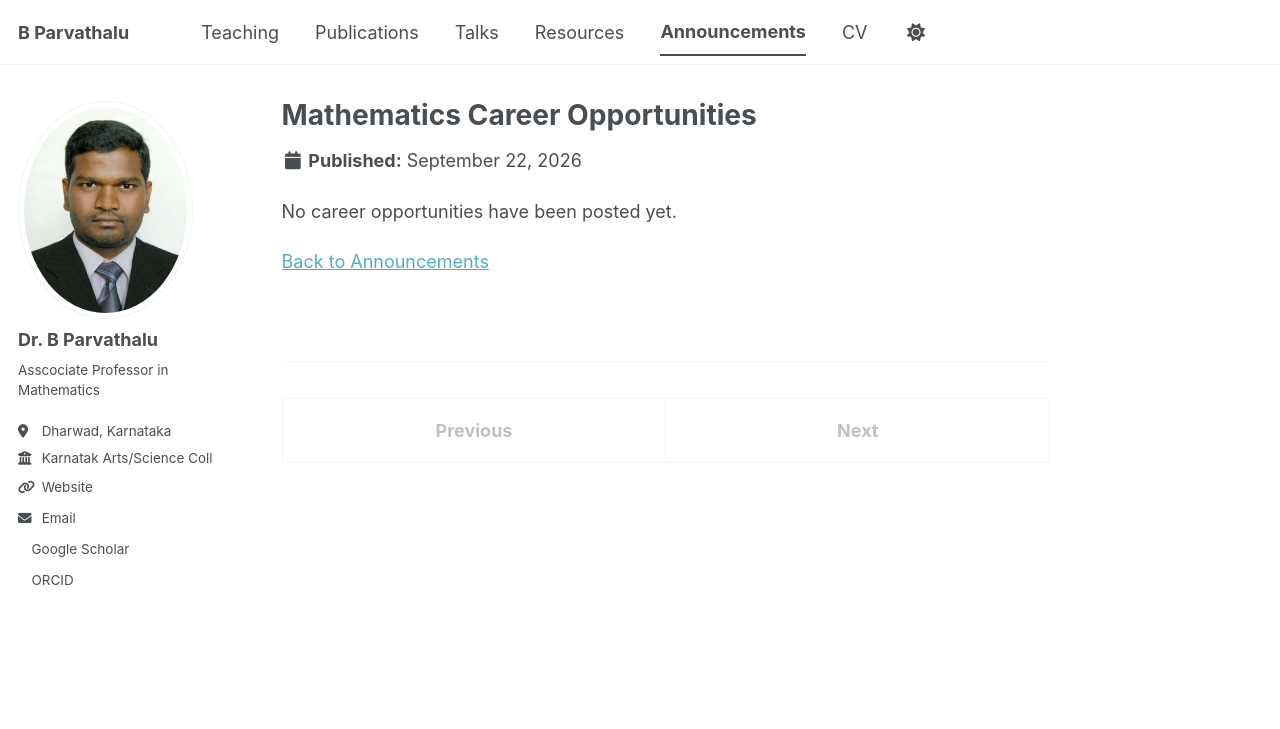
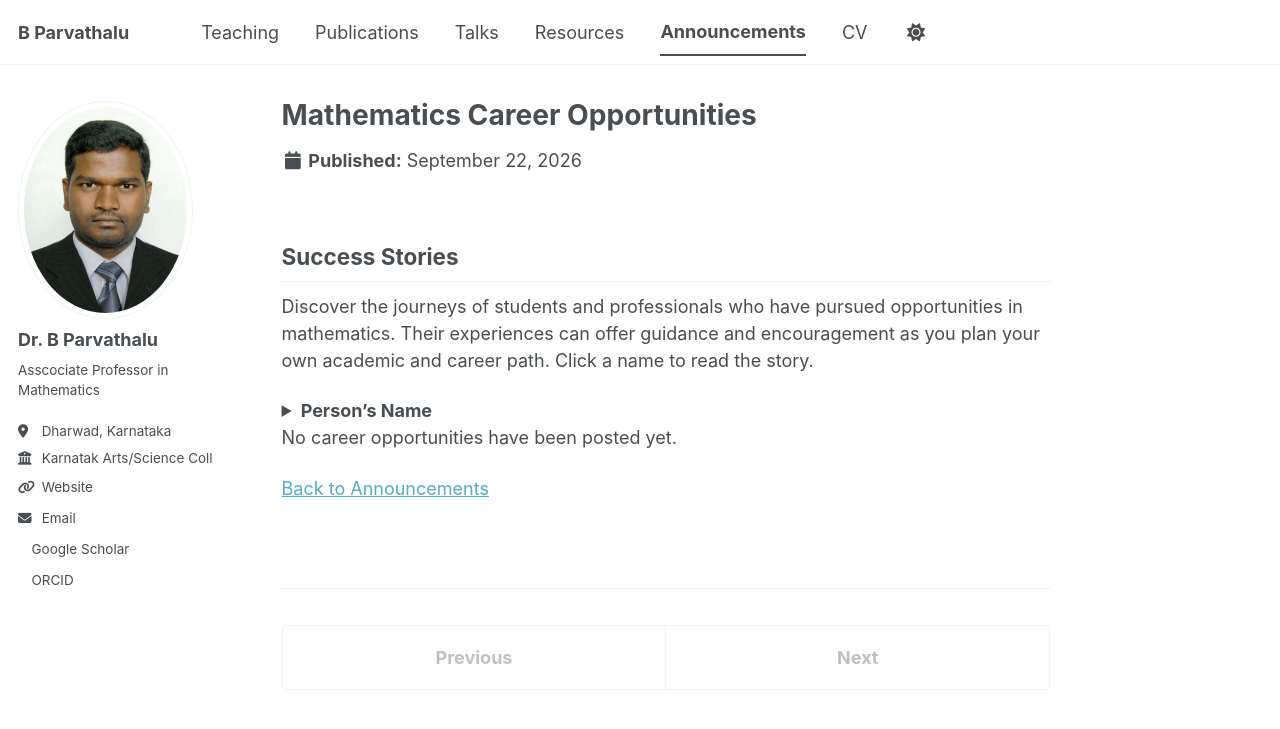
Before and after one commit to drbp-kcd/drbp-kcd.github.io, a Jekyll site: the page built from _announcements/mathematics-career-opportunities.md, in a window 1280 px wide. Shown: the top 729 px of the page. Built offline with Jekyll 4.4.1, drawn with Linux system fonts in a browser that asks for light colours; a style sheet for code colours, icons or effects is not loaded.

Commit message:
Update mathematics-career-opportunities.md

```diff
--- a/_announcements/mathematics-career-opportunities.md
+++ b/_announcements/mathematics-career-opportunities.md
@@ -7,6 +7,37 @@ author_profile: true
 order: 2
 excerpt: Information about teaching positions, research opportunities and fellowships.
 ---
+
+<h2>Success Stories</h2>
+
+<p>
+Discover the journeys of students and professionals who have pursued
+opportunities in mathematics. Their experiences can offer guidance
+and encouragement as you plan your own academic and career path.
+Click a name to read the story.
+</p>
+
+<!-- Replace the example name and text with the person's actual details. -->
+
+<details>
+  <summary><strong>Person’s Name</strong></summary>
+
+  <p><strong>Achievement:</strong> Enter the achievement here.</p>
+
+  <p>
+    Describe the person’s academic background and interest in mathematics.
+  </p>
+
+  <p>
+    Explain how they prepared, the challenges they faced,
+    and how they achieved their goal.
+  </p>
+
+  <p>
+    <strong>Advice for students:</strong>
+    Add their suggestions, study strategies or words of encouragement.
+  </p>
+</details>
 
 No career opportunities have been posted yet.
 
```
